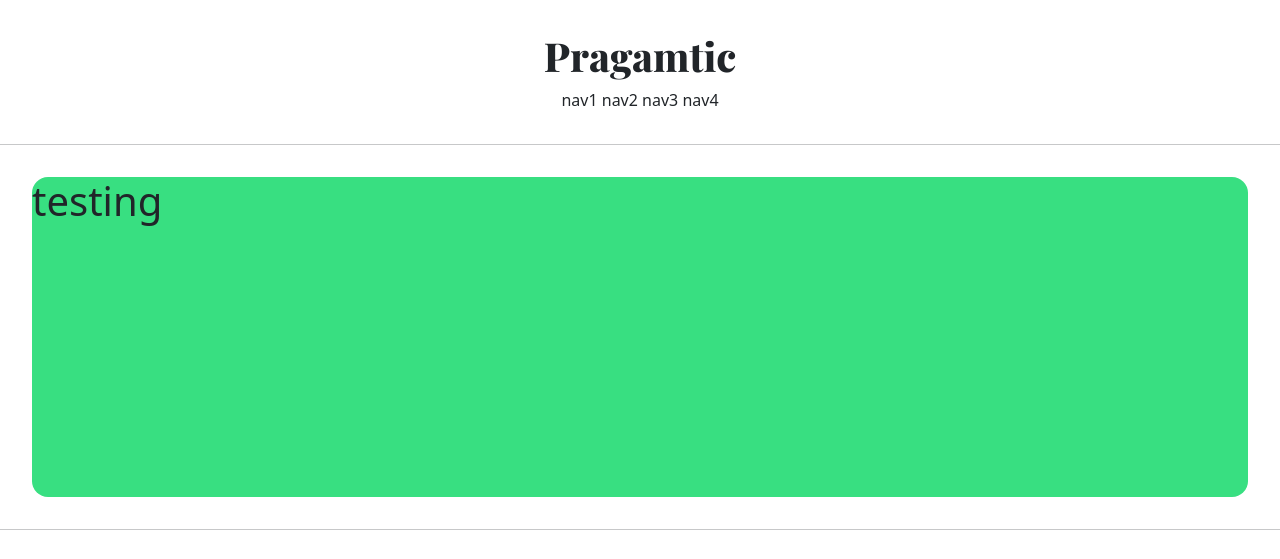
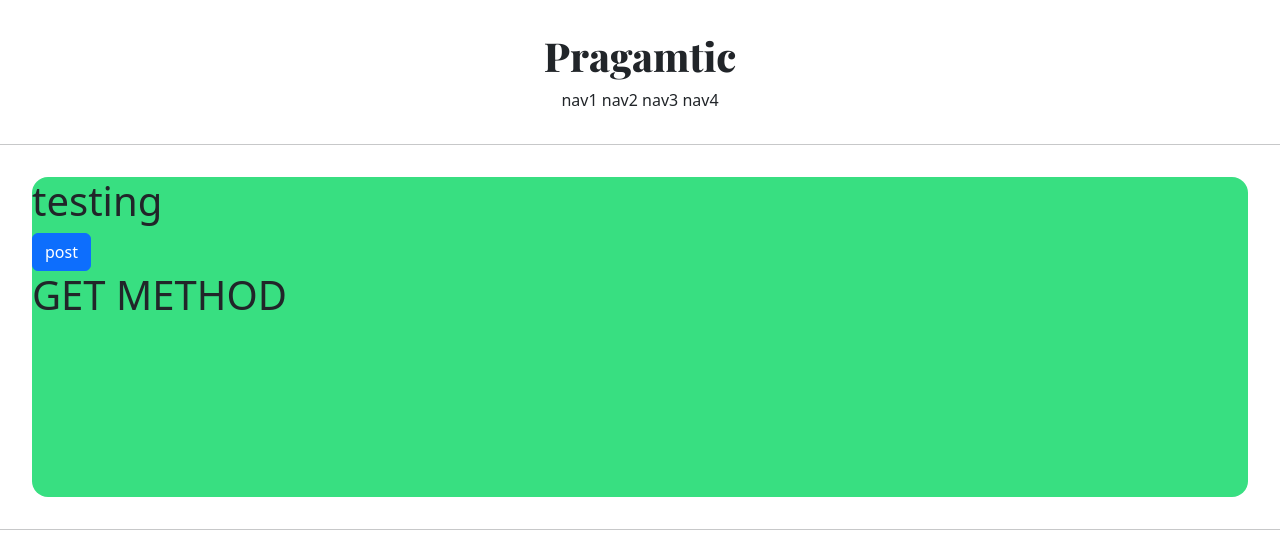
Before and after one commit to palmtre2/django, a Django app: page /account/hello_world in a window 1280 px wide. Shown: the top 559 px of the page. Run offline with Django 4.2, Linux system fonts and the light colour scheme.

Commit message:
lecture 16

```diff
--- a/mysite/accountapp/templates/accountapp/hello_world.html
+++ b/mysite/accountapp/templates/accountapp/hello_world.html
@@ -6,6 +6,15 @@
         <h1>
             testing
         </h1>
+
+        <form action="/account/hello_world" method="post">
+            {% csrf_token %}
+            <input type="submit" class="btn btn-primary" value="post">
+        </form>
+
+        <h1>
+            {{text}}
+        </h1>
     </div>
 
 {% endblock %}
--- a/mysite/accountapp/views.py
+++ b/mysite/accountapp/views.py
@@ -3,4 +3,8 @@ from django.shortcuts import render, HttpResponse
 # Create your views here.
 
 def hello_world(request):
-    return render(request, 'accountapp/hello_world.html')
+
+    if request.method == "POST":
+        return render(request, 'accountapp/hello_world.html', context={'text':'POST METHOD'})
+    else:
+        return render(request, 'accountapp/hello_world.html', context={'text':'GET METHOD'})
```
